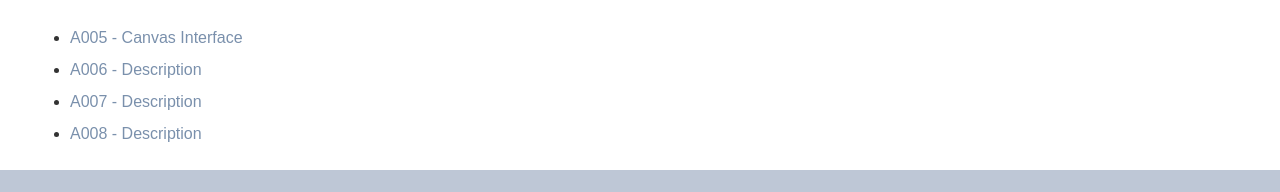
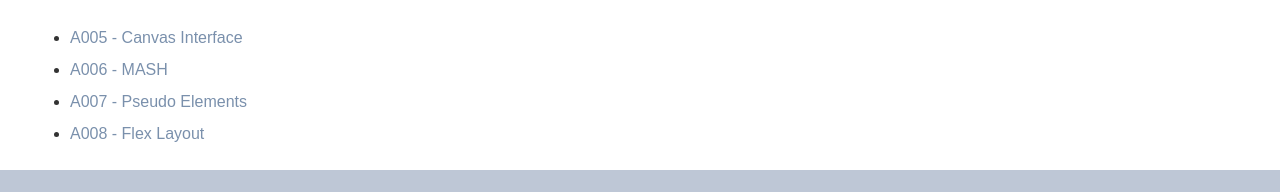
Before and after one commit to Abigaill04/LeeAAstro, an Astro site: page / in a window 1280 px wide. Shown: the part 1878-2070 px from the top of the page. Built offline with nearby package versions, Linux system fonts and the light colour scheme; Astro itself is replaced by a stand-in of ours.

Commit message:
Links Update

```diff
--- a/src/components/Semesters.astro
+++ b/src/components/Semesters.astro
@@ -29,9 +29,9 @@
         <h3>Semester 2</h3>
         <ul class="assignments">
             <li><a href="https://chsserver01.org/2023/alee062023/Demos/CanvasInterface/canvasinterface.html" target="new">A005 - Canvas Interface</a></li>
-            <li><a href="#" target="new">A006 - Description</a></li>
-            <li><a href="#" target="new">A007 - Description</a></li>
-            <li><a href="#" target="new">A008 - Description</a></li>
+            <li><a href="https://chsserver01.org/2023/alee062023/Demos/MASH/mash.html" target="new">A006 - MASH</a></li>
+            <li><a href="https://chsserver01.org/2023/alee062023/Demos/PseudoElements/pseudoelements.html" target="new">A007 - Pseudo Elements </a></li>
+            <li><a href="https://chsserver01.org/2023/alee062023/Semester2/AFB001WAD/afb001wad.html" target="new">A008 - Flex Layout</a></li>
         </ul>
     </div>
 
```
